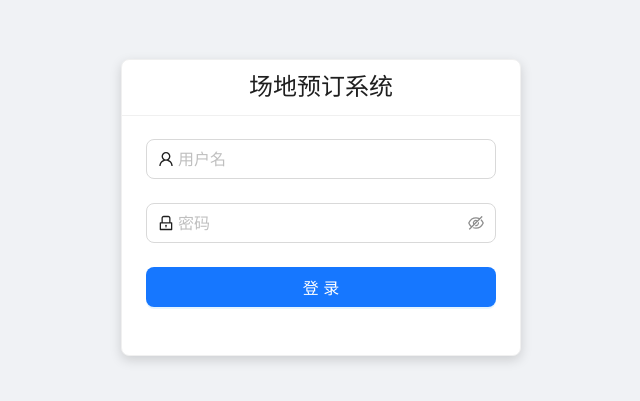
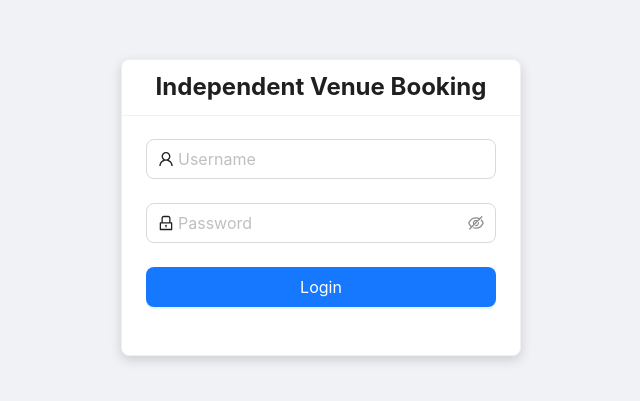
Before and after one commit to ShijieLu222/IVBA-WEB, a React (Vite) app in the folder frontend/: page /login in a window 1280 px wide. Shown: the part 193-594 px from the top of the page, without its empty margins (319-959 px from the left). Built offline with nearby package versions, Linux system fonts and the light colour scheme.

Commit message:
add english change and fix view for booking

```diff
--- a/frontend/src/components/auth/Login.tsx
+++ b/frontend/src/components/auth/Login.tsx
@@ -19,16 +19,16 @@ const Login: React.FC = () => {
       setLoading(true);
       const response = await login(values);
 
-      // 保存token到本地存储
+      // Save token to local storage
       localStorage.setItem('token', response.access_token);
 
-      message.success('登录成功');
+      message.success('Login successful');
 
-      // 登录成功后跳转到首页
+      // Redirect to home page after successful login
       navigate('/');
     } catch (error: any) {
-      console.error('登录失败:', error);
-      message.error(error.response?.data?.detail || '登录失败，请检查用户名和密码');
+      console.error('Login failed:', error);
+      message.error(error.response?.data?.detail || 'Login failed, please check your username and password');
     } finally {
       setLoading(false);
     }
@@ -36,7 +36,7 @@ const Login: React.FC = () => {
 
   return (
     <div className="login-container">
-      <Card title="场地预订系统" className="login-card">
+      <Card title="Independent Venue Booking" className="login-card">
         <Form
           name="login"
           initialValues={{ remember: true }}
@@ -45,27 +45,27 @@ const Login: React.FC = () => {
         >
           <Form.Item
             name="username"
-            rules={[{ required: true, message: '请输入用户名!' }]}
+            rules={[{ required: true, message: 'Please enter your username!' }]}
           >
             <Input
               prefix={<UserOutlined />}
-              placeholder="用户名"
+              placeholder="Username"
             />
           </Form.Item>
 
           <Form.Item
             name="password"
-            rules={[{ required: true, message: '请输入密码!' }]}
+            rules={[{ required: true, message: 'Please enter your password!' }]}
           >
             <Input.Password
               prefix={<LockOutlined />}
-              placeholder="密码"
+              placeholder="Password"
             />
           </Form.Item>
 
           <Form.Item>
             <Button type="primary" htmlType="submit" loading={loading} block>
-              登录
+              Login
             </Button>
           </Form.Item>
         </Form>
--- a/frontend/src/components/booking/BookingView.tsx
+++ b/frontend/src/components/booking/BookingView.tsx
@@ -1,6 +1,7 @@
-import React from 'react';
+import React, { useState, useEffect } from 'react';
 import { Modal, Descriptions, Tag } from 'antd';
 import { Booking } from '../../types/booking';
+import { getVenue } from '../../api/venue';
 
 interface BookingViewProps {
   visible: boolean;
@@ -9,6 +10,24 @@ interface BookingViewProps {
 }
 
 const BookingView: React.FC<BookingViewProps> = ({ visible, booking, onClose }) => {
+  const [venueName, setVenueName] = useState<string>('');
+
+  useEffect(() => {
+    if (booking && booking.venue_id) {
+      const fetchVenueName = async () => {
+        try {
+          const venueData = await getVenue(booking.venue_id.toString());
+          setVenueName(venueData.venue_name);
+        } catch (error) {
+          console.error('Failed to fetch venue details:', error);
+          setVenueName('Unknown Venue');
+        }
+      };
+
+      fetchVenueName();
+    }
+  }, [booking]);
+
   if (!booking) return null;
 
   const getStatusTag = (status: string) => {
@@ -36,6 +55,7 @@ const BookingView: React.FC<BookingViewProps> = ({ visible, booking, onClose })
       <Descriptions bordered column={2}>
         <Descriptions.Item label="Booking ID">{booking.id}</Descriptions.Item>
         <Descriptions.Item label="Venue ID">{booking.venue_id}</Descriptions.Item>
+        <Descriptions.Item label="Venue Name">{venueName || 'Loading...'}</Descriptions.Item>
         <Descriptions.Item label="Booker Name">{booking.user_name}</Descriptions.Item>
         <Descriptions.Item label="Contact Info">{booking.contact_info}</Descriptions.Item>
         <Descriptions.Item label="Booking Date">{booking.booking_date}</Descriptions.Item>
--- a/frontend/src/components/layout/Layout.tsx
+++ b/frontend/src/components/layout/Layout.tsx
@@ -11,7 +11,7 @@ const Layout: React.FC<{ children: React.ReactNode }> = ({ children }) => {
   const navigate = useNavigate();
   const location = useLocation();
 
-  // 自定义主题配置
+
   const { token } = theme.useToken();
   const customToken = {
     ...token,
@@ -92,7 +92,7 @@ const Layout: React.FC<{ children: React.ReactNode }> = ({ children }) => {
               }}
             />
             <span style={{ fontSize: '18px', fontWeight: 'bold' }}>
-              Venue Booking Management System
+              Sparks
             </span>
           </div>
           <div style={{ marginRight: '24px' }}>
--- a/frontend/src/components/venue/VenueView.tsx
+++ b/frontend/src/components/venue/VenueView.tsx
@@ -48,9 +48,9 @@ const VenueView: React.FC<VenueViewProps> = ({ visible, venue, onClose }) => {
         <Descriptions.Item label="Created At">{venue.created_at}</Descriptions.Item>
         <Descriptions.Item label="Updated At">{venue.updated_at}</Descriptions.Item>
         <Descriptions.Item label="Facilities" span={2}>
-          {venue.facilities.map((facility, index) => (
+          {venue.facilities && venue.facilities.map((facility, index) => (
             <div key={index}>
-              <strong>{facility.display_name}</strong>: {facility.facility_information.join(', ')}
+              <strong>{facility.display_name}</strong>: {facility.facility_information && Array.isArray(facility.facility_information) ? facility.facility_information.join(', ') : ''}
             </div>
           ))}
         </Descriptions.Item>
```
Also changed, not shown: frontend/src/assets/logo.svg.
